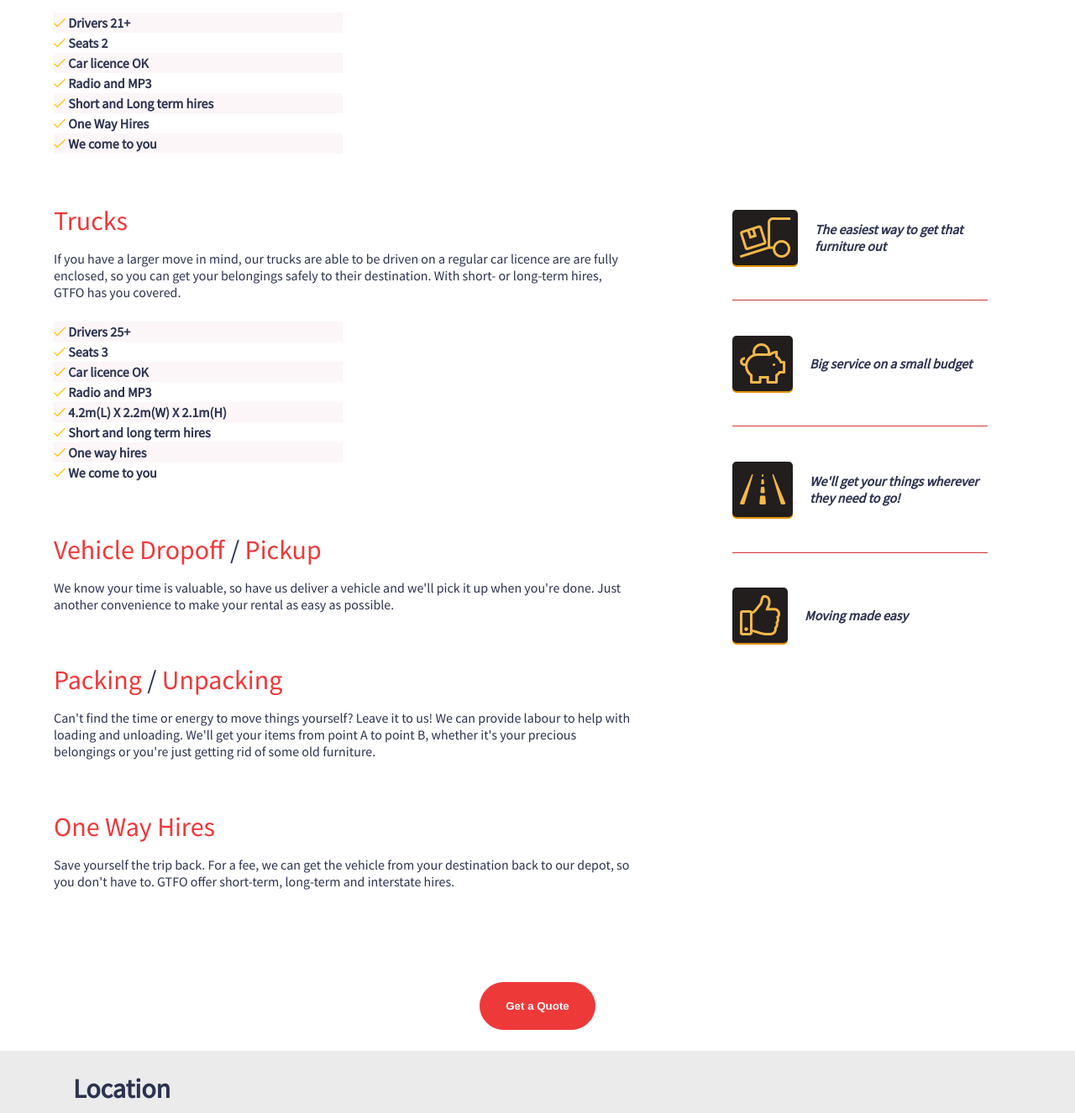
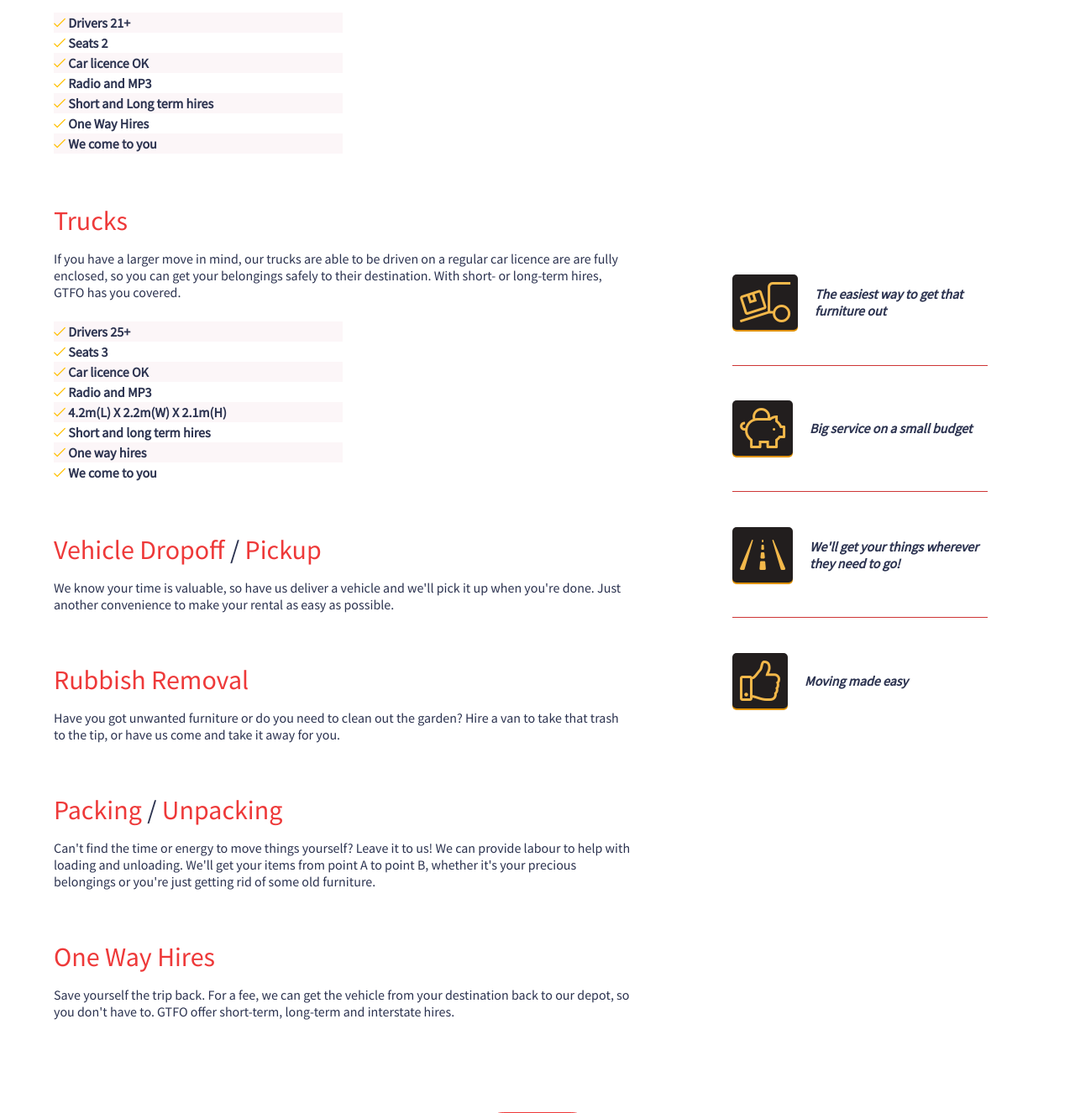
Before and after one commit to mbeloff/clean-template, a PHP site: page / in a window 1280 px wide. Shown: the part 1858-3184 px from the top of the page at 84% size. Run offline with PHP 8.4, Linux system fonts and the light colour scheme; some libraries are stand-ins or nearby versions.

Commit message:
rubbish section

```diff
--- a/css/_base.scss
+++ b/css/_base.scss
@@ -43,6 +43,10 @@ body {
   }
 }
 
+.container.top-section {
+  min-height: 100vh;
+}
+
 .container.map-container {
   padding: 5px;
 }
--- a/css/styles.css
+++ b/css/styles.css
@@ -27,6 +27,9 @@ body {
     .container {
       width: 100%;
       padding: 0 20px; } }
+
+.container.top-section {
+  min-height: 100vh; }
 
 .container.map-container {
   padding: 5px; }
--- a/index.html
+++ b/index.html
@@ -74,6 +74,7 @@
               </div>
             </div>
           </div>
+
         </div>
 
         <div class="banner">
@@ -159,6 +160,10 @@
               <div class="service-details">
                 <h3 class="service-heading" id="wecometoyou">Vehicle Dropoff<span> / </span>Pickup</h3>
                 <p class="service-p">We know your time is valuable, so have us deliver a vehicle and we'll pick it up when you're done. Just another convenience to make your rental as easy as possible.</p>
+              </div>
+              <div class="service-details">
+                <h3 class="service-heading" id="rubbish">Rubbish Removal</h3>
+                <p class="service-p">Have you got unwanted furniture or do you need to clean out the garden? Hire a van to take that trash to the tip, or have us come and take it away for you.</p>
               </div>
               <div class="service-details">
                 <h3 class="service-heading" id="labour">Packing<span> / </span>Unpacking</h3>
```
Also changed, not shown: 1 other file.
